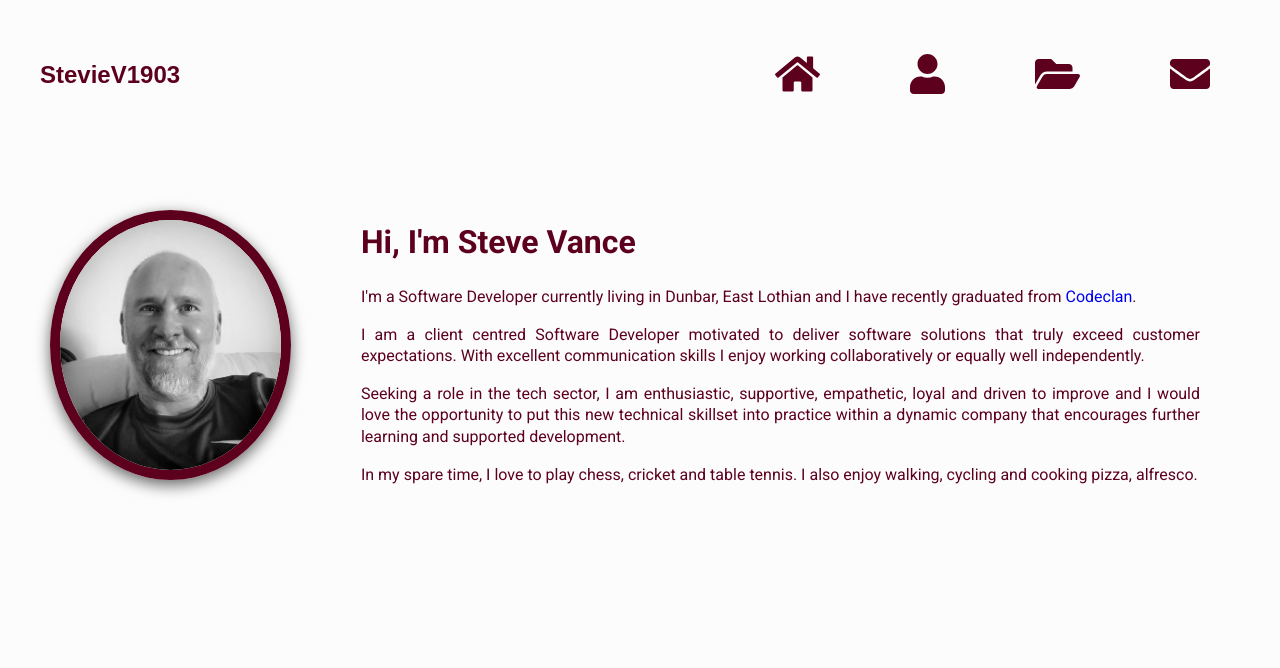
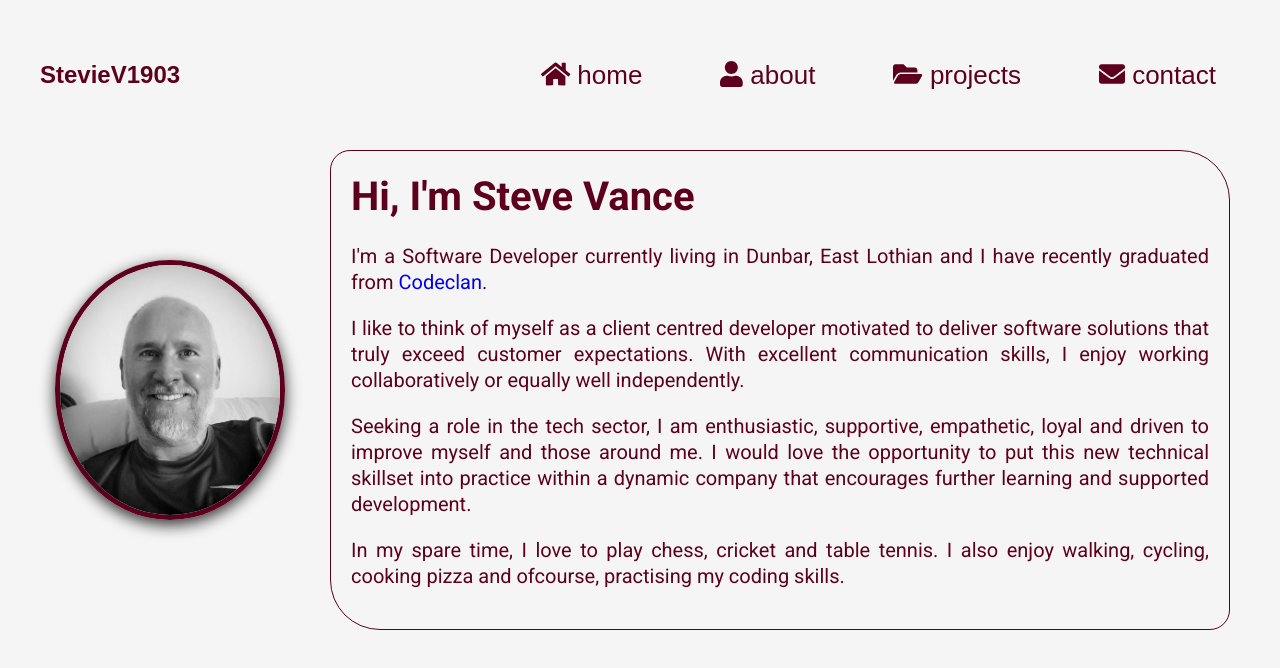
Before and after one commit to StevieV1903/my_portfolio_website, a React (Create React App) app: page /About in a window 1280 px wide. Shown: the top 668 px of the page. Built offline with nearby package versions, Linux system fonts and the light colour scheme; a web font is replaced by a local one.

Commit message:
completed nav bar styling and about section

```diff
--- a/src/Components/AboutComponent/About.css
+++ b/src/Components/AboutComponent/About.css
@@ -1,32 +1,39 @@
 
 .about-container {
-    margin-top: 120px;
-    display: flex;
-    flex: wrap;
-    justify-content: center;
+    margin: 150px 60px 50px 20px;
+    box-sizing: border-box;
+    display: grid;
+    grid-template-columns: 25% 75%;
+    grid-gap: 10px;
+    align-items: center;
   }
 
   .about-headshot {
+    display: flex;
     height: 250px;
-    border: 10px solid #5d001e;
+    border: 5px solid #5d001e;
     border-radius: 50%;
-    box-shadow: 0 5px 15px 0px rgba(0, 0, 0, 0.6);
-    float: left;
-    margin: 90px 50px;
-    justify-content: center;
+    box-shadow: 0 5px 15px 0px rgba(0, 0, 0, 0.8);
+    justify-self: center;
     }
 
   .about-text {
-    display: inline;
-    padding: 80px 20px;
     text-align: justify;
     color: #5d001e;
-    justify-content: justify;
-    line-height: 1.35;
-    margin-right: 60px;
+    line-height: 1.3;
     font-family: 'Roboto', sans-serif;
+    padding: 20px;
+    border: 1px solid #5d001e;
+    border-radius: 20px 50px;
+
   }
 
   .about-text h1 {
+    margin: 0;
+    font-size: 40px;
     font-weight: bold;
   }
+
+  .about-text p {
+    font-size: 20px;
+  }
--- a/src/Components/AboutComponent/About.js
+++ b/src/Components/AboutComponent/About.js
@@ -21,13 +21,13 @@ const About = () => {
                 Codeclan</a>.
                 </p>
                 <p>
-                I am a client centred Software Developer motivated to deliver software solutions that truly exceed customer expectations. With excellent communication skills I enjoy working collaboratively or equally well independently.
+                I like to think of myself as a client centred developer motivated to deliver software solutions that truly exceed customer expectations. With excellent communication skills, I enjoy working collaboratively or equally well independently.
                 </p>
                 <p>
-                Seeking a role in the tech sector, I am enthusiastic, supportive, empathetic, loyal and driven to improve and I would love the opportunity to put this new technical skillset into practice within a dynamic company that encourages further learning and supported development.
+                Seeking a role in the tech sector, I am enthusiastic, supportive, empathetic, loyal and driven to improve myself and those around me. I would love the opportunity to put this new technical skillset into practice within a dynamic company that encourages further learning and supported development.
                 </p>
                 <p>
-                In my spare time, I love to play chess, cricket and table tennis. I also enjoy walking, cycling and cooking pizza, alfresco.
+                In my spare time, I love to play chess, cricket and table tennis. I also enjoy walking, cycling, cooking pizza and ofcourse, practising my coding skills.
                 </p>
 
 
--- a/src/Components/NavBarComponent/NavBar.css
+++ b/src/Components/NavBarComponent/NavBar.css
@@ -32,15 +32,34 @@
 
 .navlink {
     font-family: 'Bai Jamjuree', sans-serif;
-    font-size: 40px;
+    font-size: 26px;
     color:#5D001e;
-    padding: 20px;
+    padding: 14px;
     margin-right: 50px;
     transition: 0.5s;
     width: 100%;
+    position: relative;
   }
 
 .navlink:hover {
-    font-size: 50px;
+    font-size: 30px;
     color: #ee4c7c;
-    }
+  }
+
+  .navlink::after {
+    position: absolute;
+    content: "";
+    top: 80%;
+    left: 0;
+    width: 100%;
+    height: 2px;
+    background: #ee4c7c;
+    transform: scaleX(0);
+    transform-origin: right;
+    transition: transform 0.5s;
+  }
+
+  .navlink:hover::after {
+    transform: scaleX(1);
+    transform-origin: left;
+  }
--- a/src/Components/NavBarComponent/NavBar.js
+++ b/src/Components/NavBarComponent/NavBar.js
@@ -23,23 +23,27 @@ const NavBar = () => {
                 <li>
                     <Link to="/" className="navlink">
                     <FontAwesomeIcon icon={faHome} />
+                    <span>  home</span>
                     </Link>
                 </li>
 
                 <li>
                     <Link to="/About" className="navlink">
                     <FontAwesomeIcon icon={faUser} />
+                    <span>  about</span>
                     </Link>
                 </li>
 
                 <li><Link to="/Projects" className="navlink">
                     <FontAwesomeIcon icon={faFolderOpen} />
+                    <span>  projects</span>
                     </Link>
                 </li>
 
                 <li>
                     <Link to="/Contact" className="navlink">
                     <FontAwesomeIcon icon={faEnvelope} />
+                    <span>  contact</span>
                     </Link>
                 </li>
 
--- a/src/index.css
+++ b/src/index.css
@@ -4,7 +4,7 @@
 body {
   margin: 0;
   box-sizing: border-box;
-  background-color: #fcfcfc;
+  background-color: whitesmoke;
 }
 
 ul {
```
